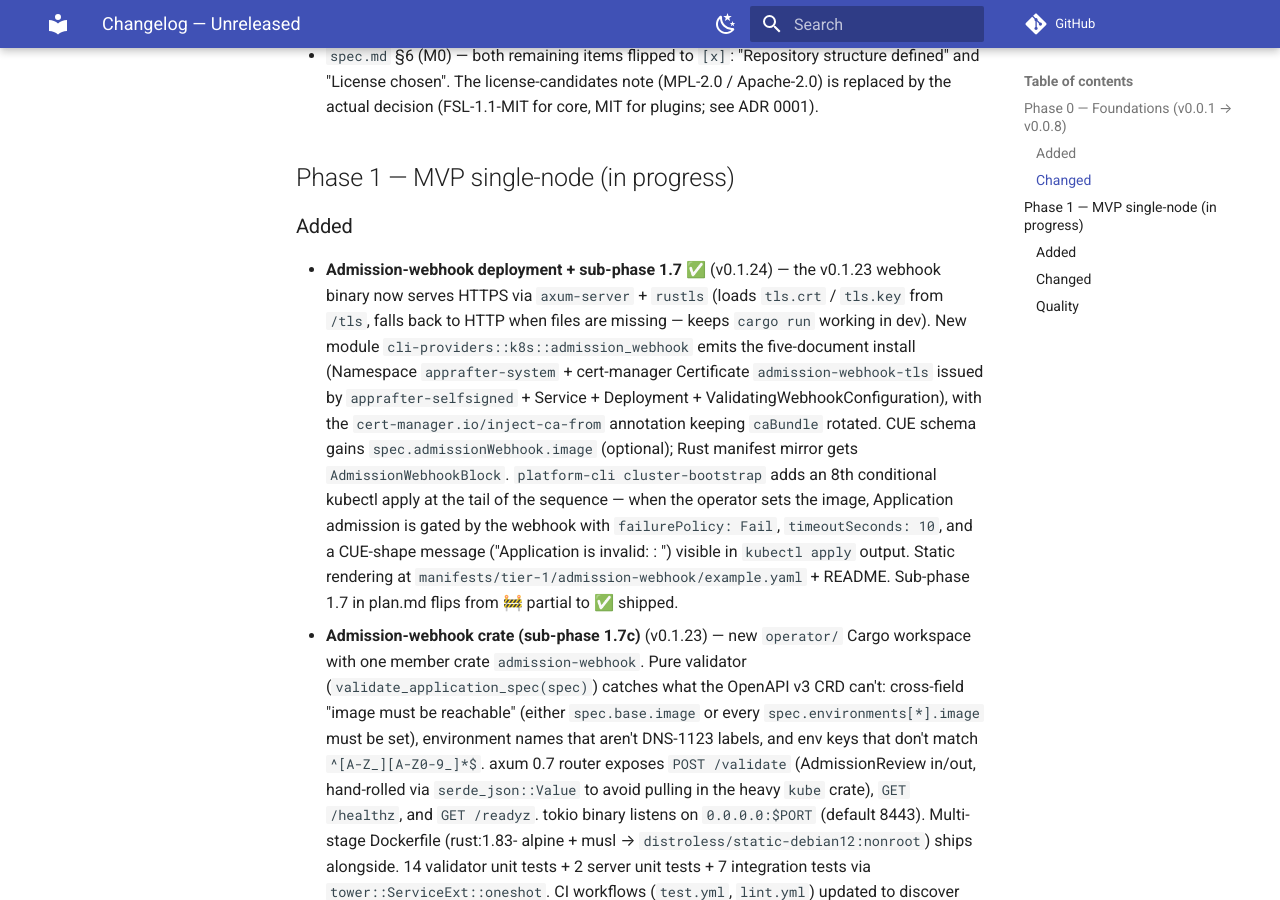
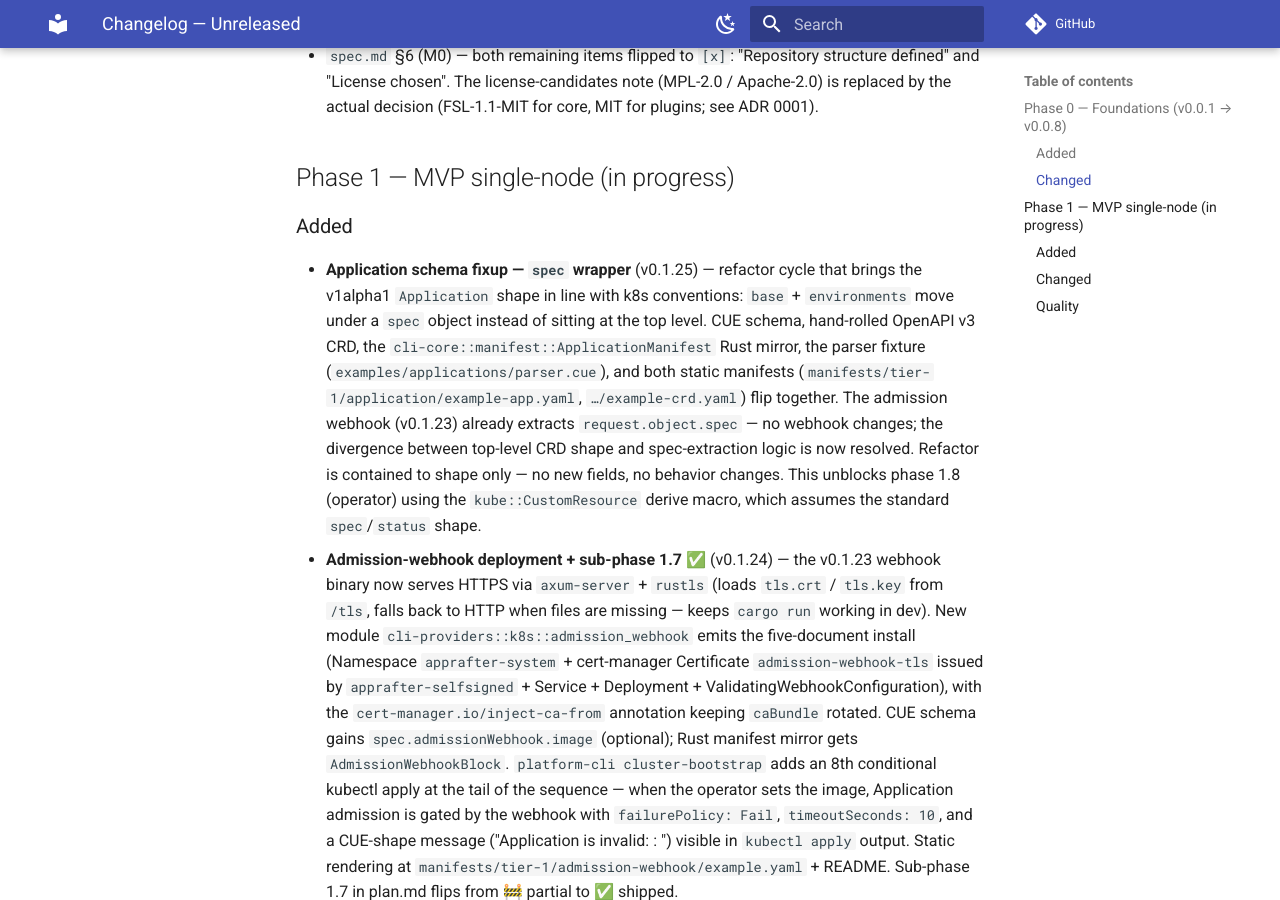
Before and after one commit to AppRafter/apprafter, an MkDocs documentation site: the page built from docs/changelog/UNRELEASED.md, in a window 1280 px wide and 900 px high, scrolled down 1308 px. Built offline with MkDocs 1.6.1 and Material for MkDocs 9.7.7, drawn with Linux system fonts in a browser that asks for light colours; comment, search, counter and statistics services are not loaded.

Commit message:
docs: log Application spec-wrapper refactor for v0.1.25

```diff
--- a/docs/changelog/UNRELEASED.md
+++ b/docs/changelog/UNRELEASED.md
@@ -61,6 +61,20 @@ the `0.0.x` series; semver starts at 1.0.
 
 ### Added
 
+- **Application schema fixup — `spec` wrapper** (v0.1.25) —
+  refactor cycle that brings the v1alpha1 `Application` shape in
+  line with k8s conventions: `base` + `environments` move under a
+  `spec` object instead of sitting at the top level. CUE schema,
+  hand-rolled OpenAPI v3 CRD, the `cli-core::manifest::ApplicationManifest`
+  Rust mirror, the parser fixture (`examples/applications/parser.cue`),
+  and both static manifests (`manifests/tier-1/application/example-app.yaml`,
+  `…/example-crd.yaml`) flip together. The admission webhook
+  (v0.1.23) already extracts `request.object.spec` — no webhook
+  changes; the divergence between top-level CRD shape and
+  spec-extraction logic is now resolved. Refactor is contained to
+  shape only — no new fields, no behavior changes. This unblocks
+  phase 1.8 (operator) using the `kube::CustomResource` derive
+  macro, which assumes the standard `spec`/`status` shape.
 - **Admission-webhook deployment + sub-phase 1.7 ✅** (v0.1.24) —
   the v0.1.23 webhook binary now serves HTTPS via `axum-server` +
   `rustls` (loads `tls.crt` / `tls.key` from `/tls`, falls back to
```
Also changed, not shown: plan.md (+2 -0 lines).
